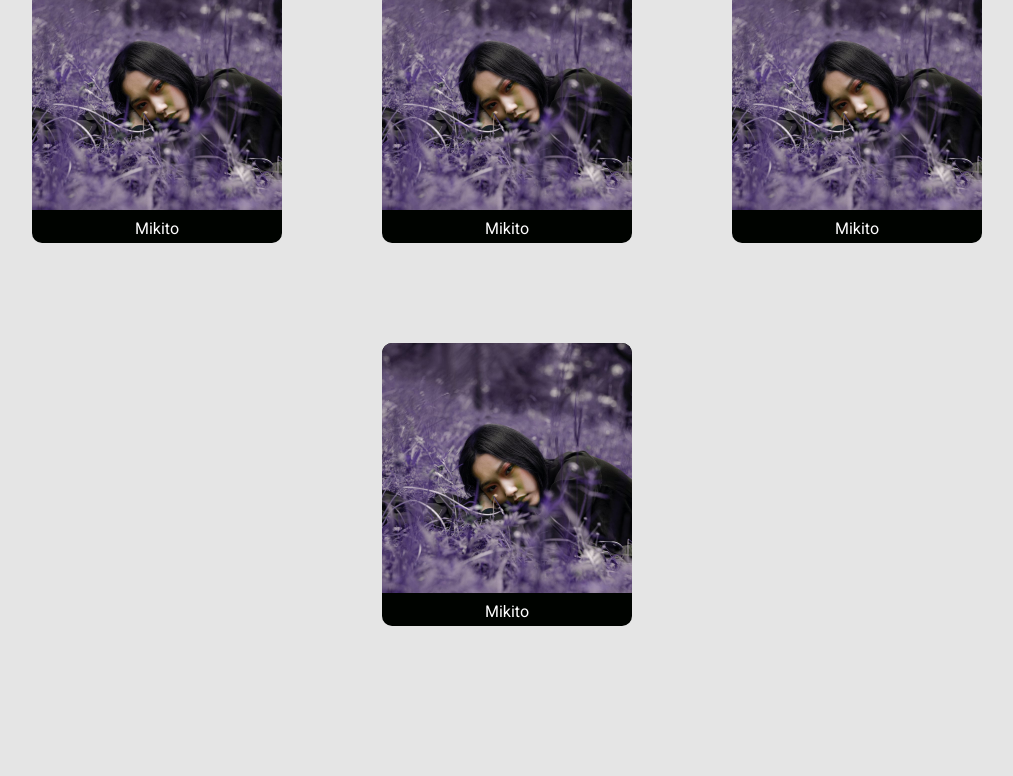
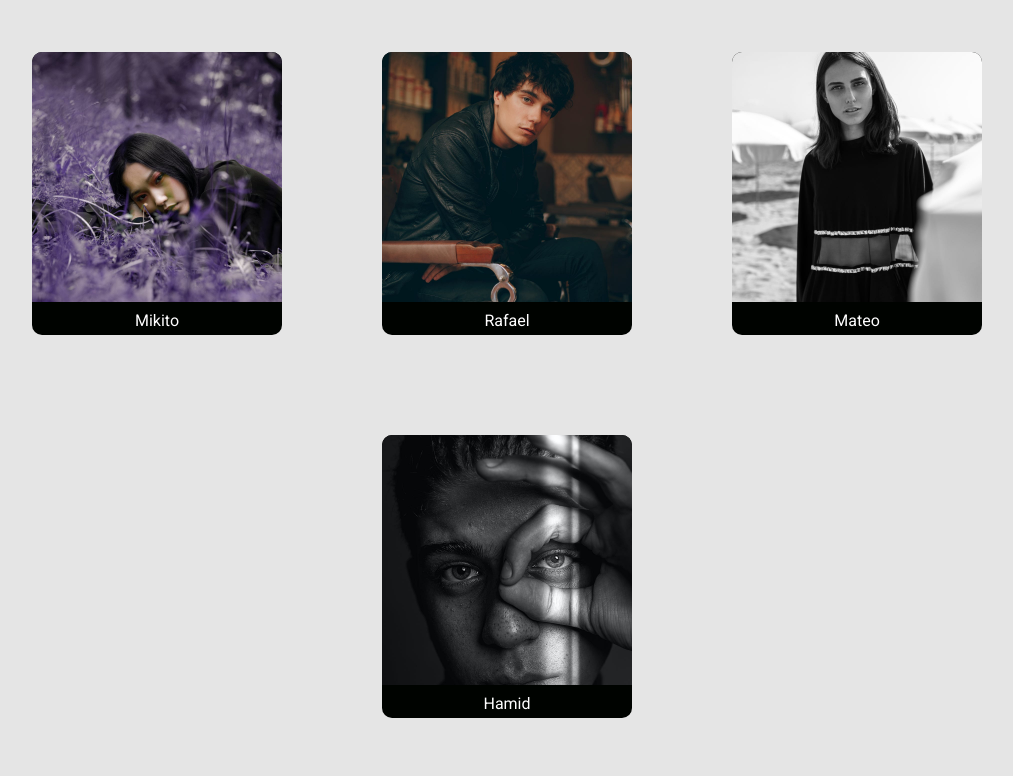
Before and after one commit to Easybuoy/pwa_demonstration, a plain HTML site: page index.html in a window 1280 px wide. Shown: the part 157-933 px from the top of the page, without its empty margins (133-1146 px from the left). Before the commit the page ends 841 px from the top, so only its background shows below. Drawn offline with Linux system fonts and the light colour scheme.

Commit message:
add photo library

```diff
--- a/index.html
+++ b/index.html
@@ -20,20 +20,20 @@
       </div>
 
       <div class="container__item">
-        <img src="./assets/photo-1.jpeg" alt="" />
+        <img src="./assets/photo-2.jpeg" alt="" />
         <div class="detail">
-          <p>Mikito</p>
+          <p>Rafael</p>
         </div>
       </div>
 
       <div class="container__item">
-        <img src="./assets/photo-1.jpeg" alt="" />
-        <p>Mikito</p>
+        <img src="./assets/photo-3.jpeg" alt="" />
+        <p>Mateo</p>
       </div>
 
       <div class="container__item">
-        <img src="./assets/photo-1.jpeg" alt="" />
-        <p>Mikito</p>
+        <img src="./assets/photo-4.jpeg" alt="" />
+        <p>Hamid</p>
       </div>
     </div>
   </body>
--- a/style.css
+++ b/style.css
@@ -9,6 +9,7 @@ body {
   justify-content: center;
   align-items: center;
   text-align: center;
+  margin-top: 100px;;
 }
 
 .container h3 {
```
Also changed, not shown: assets/photo-2.jpeg (added), assets/photo-3.jpeg (added), assets/photo-4.jpeg (added), 2 other files.
